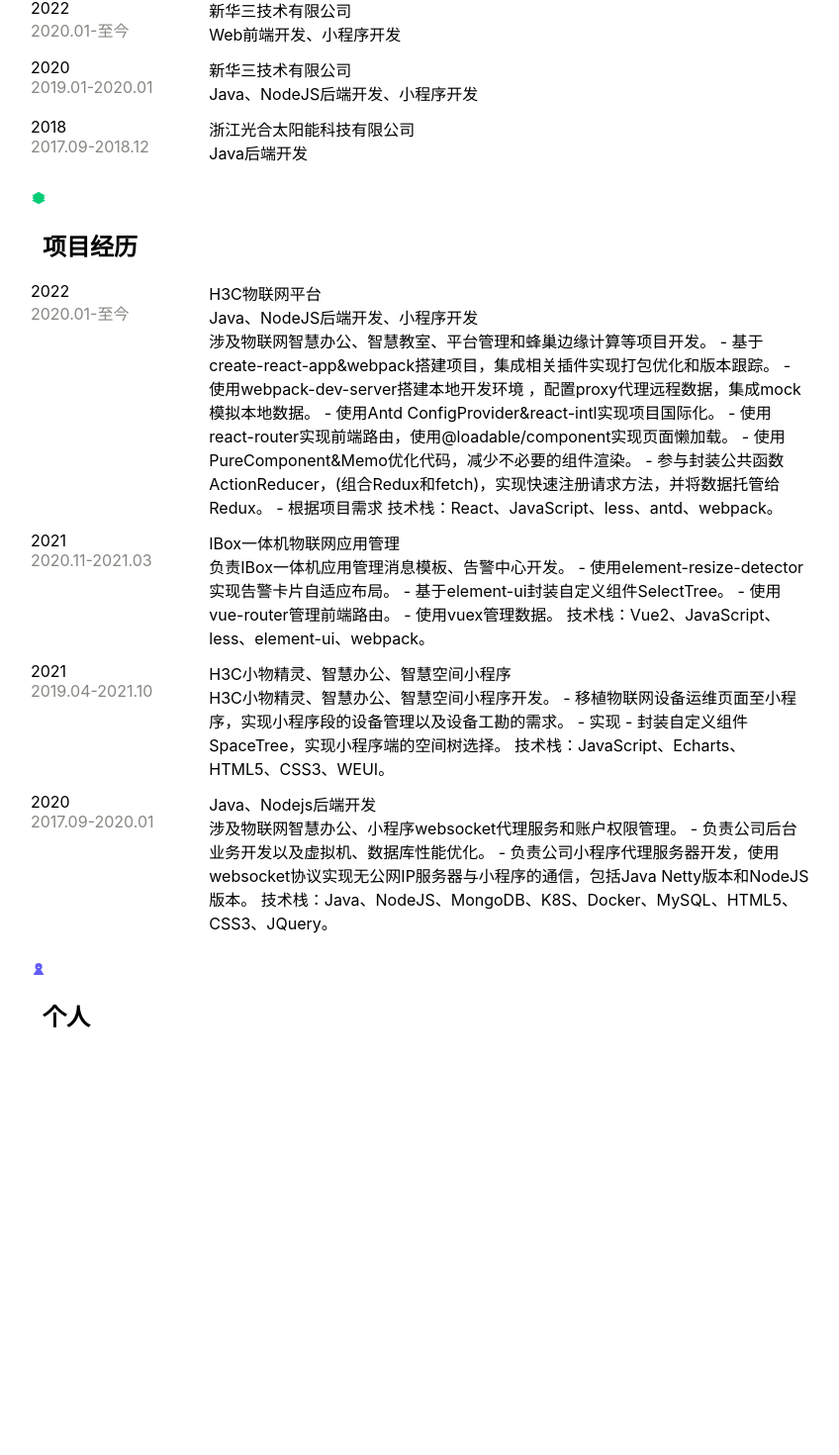
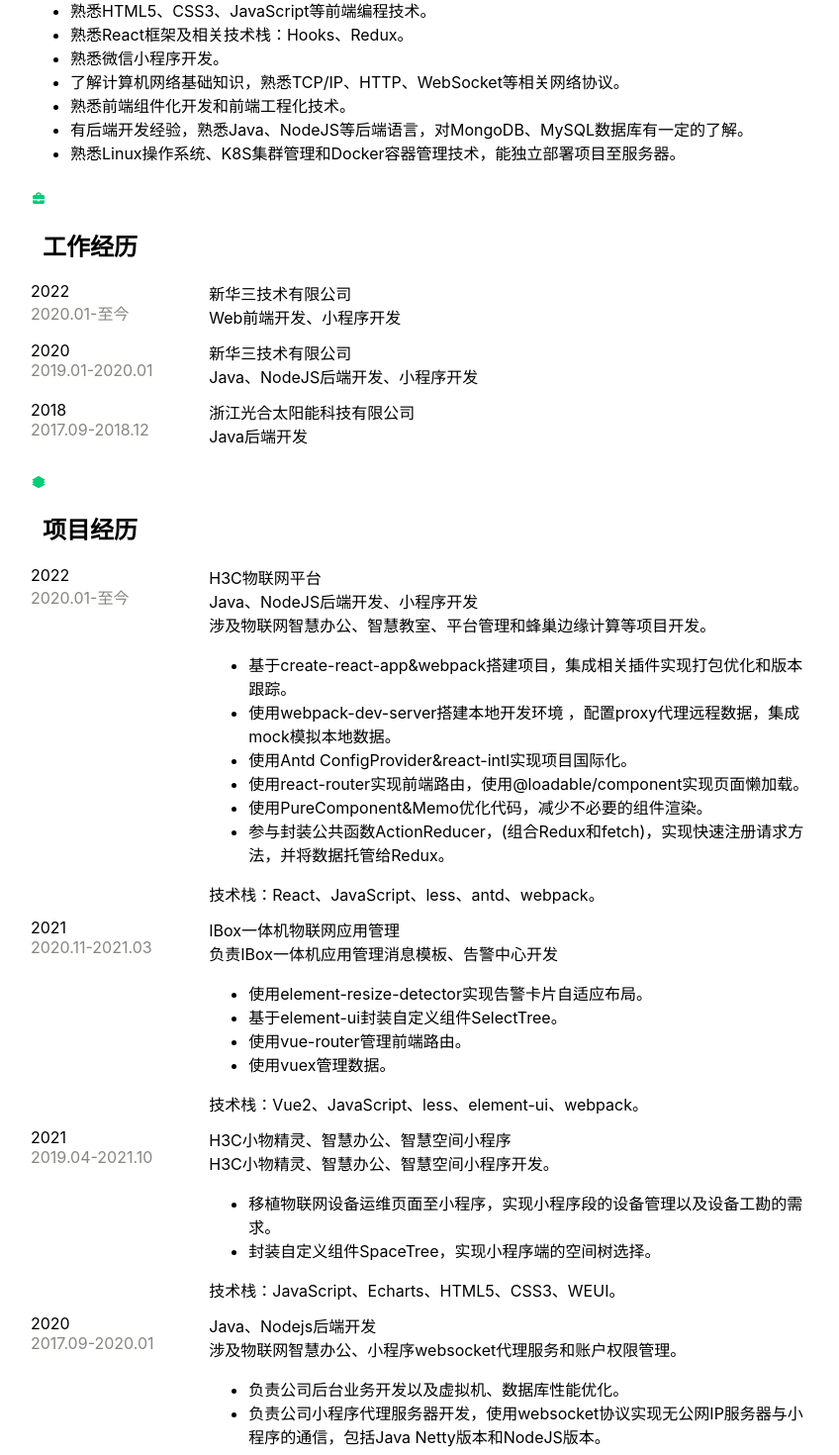
Before and after one commit to zsgnaij/QyBlog, a React app: page /web/resume in a window 1280 px wide. Shown: the part 734-2204 px from the top of the page at 99% size, without its empty margins (215-1063 px from the left). Before the commit the page ends 1777 px from the top, so only its background shows below. Built offline with nearby package versions, Linux system fonts and the light colour scheme.

Commit message:
:sparkles: topScroll

```diff
--- a/src/App.tsx
+++ b/src/App.tsx
@@ -1,9 +1,10 @@
 import React from 'react';
 import Router from './router';
+import Layout from './components/layout';
 import 'tailwindcss/tailwind.css';
 
-function App() {
-  return <Router></Router>;
-}
-
-export default App;
+export default () => (
+  <Layout>
+    <Router />
+  </Layout>
+);
--- /dev/null
+++ b/src/components/layout/index.tsx
@@ -0,0 +1,17 @@
+/**
+ * @flow
+ *
+ */
+import React, { ReactChildren, ReactNode } from 'react';
+import TopScroll from '../topScroll';
+
+interface Props {
+  children: ReactChildren | ReactNode;
+}
+
+export default ({ children }: Props) => (
+  <div className="basic-layout">
+    <TopScroll />
+    {children}
+  </div>
+);
--- /dev/null
+++ b/src/components/topScroll/index.less
@@ -0,0 +1,9 @@
+.top-scroll {
+  position: fixed;
+  top: 0;
+  height: 3px;
+  width: 100%;
+  background: skyblue;
+  transition-duration: 1s, 1s;
+  z-index: 99999;
+}
--- /dev/null
+++ b/src/components/topScroll/index.tsx
@@ -0,0 +1,31 @@
+/**
+ * Top scroll
+ */
+import React, { useEffect, useState } from 'react';
+import './index.less';
+
+export default () => {
+  const [percent, setPercent] = useState<number>(0);
+
+  const changePercent = () => {
+    // 整个页面高度
+    const vH: number =
+      document.documentElement.scrollHeight || document.body.scrollHeight;
+    // 窗口可视高度
+    const cH: number =
+      document.documentElement.clientHeight || document.body.clientHeight;
+    // 可滚动的高度
+    const sH: number = vH - cH;
+    const sT: number =
+      document.documentElement.scrollTop || document.body.scrollTop;
+    const percentVal = Math.round((sT * 100) / sH);
+    setPercent(percentVal);
+  };
+  useEffect(() => {
+    window.addEventListener('scroll', changePercent);
+    return () => {
+      window.removeEventListener('scroll', changePercent);
+    };
+  }, []);
+  return <div className="top-scroll" style={{ width: `${percent}%` }} />;
+};
--- a/src/containers/resume/index.less
+++ b/src/containers/resume/index.less
@@ -1,6 +1,6 @@
 .resume {
   width: 100%;
-  height: 100%;
+  padding-bottom: 20px;
   header {
     .header-img {
       width: 100%;
@@ -127,6 +127,18 @@
 
       .qy-row {
         margin-bottom: 12px;
+
+        .content-box {
+          flex-direction: column;
+          .left-col {
+            flex-grow: 1;
+          }
+
+          .right-col {
+            flex-grow: 1;
+            margin-left: 0;
+          }
+        }
       }
     }
   }
--- a/src/containers/resume/index.tsx
+++ b/src/containers/resume/index.tsx
@@ -89,6 +89,31 @@ class Resume extends Component {
                 <use xlinkHref="#icon-work" />
               </svg>
               <h1 className="text-xl sm:text-2xl font-medium sm:font-semibold">
+                专业技能
+              </h1>
+            </div>
+            <ul>
+              <li>熟悉HTML5、CSS3、JavaScript等前端编程技术。</li>
+              <li>熟悉React框架及相关技术栈：Hooks、Redux。</li>
+              <li>熟悉微信小程序开发。</li>
+              <li>
+                了解计算机网络基础知识，熟悉TCP/IP、HTTP、WebSocket等相关网络协议。
+              </li>
+              <li>熟悉前端组件化开发和前端工程化技术。</li>
+              <li>
+                有后端开发经验，熟悉Java、NodeJS等后端语言，对MongoDB、MySQL数据库有一定的了解。
+              </li>
+              <li>
+                熟悉Linux操作系统、K8S集群管理和Docker容器管理技术，能独立部署项目至服务器。
+              </li>
+            </ul>
+          </div>
+          <div className="qy-row">
+            <div className="flex items-center">
+              <svg className="icon text-2xl sm:text-3xl" aria-hidden="true">
+                <use xlinkHref="#icon-work" />
+              </svg>
+              <h1 className="text-xl sm:text-2xl font-medium sm:font-semibold">
                 工作经历
               </h1>
             </div>
@@ -152,15 +177,25 @@ class Resume extends Component {
                 <div>Java、NodeJS后端开发、小程序开发</div>
                 <span>
                   涉及物联网智慧办公、智慧教室、平台管理和蜂巢边缘计算等项目开发。
-                  -
+                  <ul>
+                    <li>
                       基于create-react-app&webpack搭建项目，集成相关插件实现打包优化和版本跟踪。
-                  - 使用webpack-dev-server搭建本地开发环境
-                  ，配置proxy代理远程数据，集成mock模拟本地数据。 - 使用Antd
-                  ConfigProvider&react-intl实现项目国际化。 -
+                    </li>
+                    <li>
+                      使用webpack-dev-server搭建本地开发环境
+                      ，配置proxy代理远程数据，集成mock模拟本地数据。
+                    </li>
+                    <li>使用Antd ConfigProvider&react-intl实现项目国际化。</li>
+                    <li>
                       使用react-router实现前端路由，使用@loadable/component实现页面懒加载。
-                  - 使用PureComponent&Memo优化代码，减少不必要的组件渲染。 -
+                    </li>
+                    <li>
+                      使用PureComponent&Memo优化代码，减少不必要的组件渲染。
+                    </li>
+                    <li>
                       参与封装公共函数ActionReducer，(组合Redux和fetch)，实现快速注册请求方法，并将数据托管给Redux。
-                  - 根据项目需求
+                    </li>
+                  </ul>
                   技术栈：React、JavaScript、less、antd、webpack。
                 </span>
               </div>
@@ -177,10 +212,13 @@ class Resume extends Component {
                   IBox一体机物联网应用管理
                 </div>
                 <div>
-                  负责IBox一体机应用管理消息模板、告警中心开发。 -
-                  使用element-resize-detector实现告警卡片自适应布局。 -
-                  基于element-ui封装自定义组件SelectTree。 -
-                  使用vue-router管理前端路由。 - 使用vuex管理数据。
+                  负责IBox一体机应用管理消息模板、告警中心开发
+                  <ul>
+                    <li>使用element-resize-detector实现告警卡片自适应布局。</li>
+                    <li>基于element-ui封装自定义组件SelectTree。</li>
+                    <li>使用vue-router管理前端路由。</li>
+                    <li>使用vuex管理数据。</li>
+                  </ul>
                   技术栈：Vue2、JavaScript、less、element-ui、webpack。
                 </div>
               </div>
@@ -197,9 +235,13 @@ class Resume extends Component {
                   H3C小物精灵、智慧办公、智慧空间小程序
                 </div>
                 <div>
-                  H3C小物精灵、智慧办公、智慧空间小程序开发。 -
+                  H3C小物精灵、智慧办公、智慧空间小程序开发。
+                  <ul>
+                    <li>
                       移植物联网设备运维页面至小程序，实现小程序段的设备管理以及设备工勘的需求。
-                  - 实现 - 封装自定义组件SpaceTree，实现小程序端的空间树选择。
+                    </li>
+                    <li>封装自定义组件SpaceTree，实现小程序端的空间树选择。</li>
+                  </ul>
                   技术栈：JavaScript、Echarts、HTML5、CSS3、WEUI。
                 </div>
               </div>
@@ -214,10 +256,14 @@ class Resume extends Component {
               <div className="right-col">
                 <div className="text-xl font-medium">Java、Nodejs后端开发</div>
                 <div>
-                  涉及物联网智慧办公、小程序websocket代理服务和账户权限管理。 -
-                  负责公司后台业务开发以及虚拟机、数据库性能优化。 -
+                  涉及物联网智慧办公、小程序websocket代理服务和账户权限管理。
+                  <ul>
+                    <li>负责公司后台业务开发以及虚拟机、数据库性能优化。</li>
+                    <li>
                       负责公司小程序代理服务器开发，使用websocket协议实现无公网IP服务器与小程序的通信，包括Java
                       Netty版本和NodeJS版本。
+                    </li>
+                  </ul>
                   技术栈：Java、NodeJS、MongoDB、K8S、Docker、MySQL、HTML5、CSS3、JQuery。
                 </div>
               </div>
--- a/src/containers/tailwindBeta/index.tsx
+++ /dev/null
@@ -1,17 +0,0 @@
-/**
- * TailwindBeta
- */
-import React, { Component } from 'react';
-
-interface Props {}
-interface State {}
-
-class TailwindBeta extends Component<Props, State> {
-  state = {};
-
-  render() {
-    return <div className="flex">2333</div>;
-  }
-}
-
-export default TailwindBeta;
--- a/src/router.tsx
+++ b/src/router.tsx
@@ -5,20 +5,16 @@ import React, { FC } from 'react';
 import { Routes, Route, Navigate } from 'react-router-dom';
 import Resume from './containers/resume/index';
 import Home from './containers/home';
-import TailwindBeta from './containers/tailwindBeta';
 
 const route_base: string | undefined = process.env.REACT_APP_ROUTE_PREFIX;
 
-const routerCfg: FC = () => {
-  return (
+const routerCfg: FC = () => (
   <Routes>
-      <Route path={`${route_base}/tailwind`} element={<TailwindBeta />} />
     <Route path={`${route_base}/home`} element={<Home />} />
     <Route path={`${route_base}/resume`} element={<Resume />} />
     {/* v6 废弃 <Redirect/> 标签，可用此方法替代 */}
     <Route path="*" element={<Navigate to={`${route_base}/resume`} />} />
   </Routes>
 );
-};
 
 export default routerCfg;
```
Also changed, not shown: src/components/layout/index.js (deleted, +0 -11 lines). Lines whose indentation alone changed are shown as unchanged.
